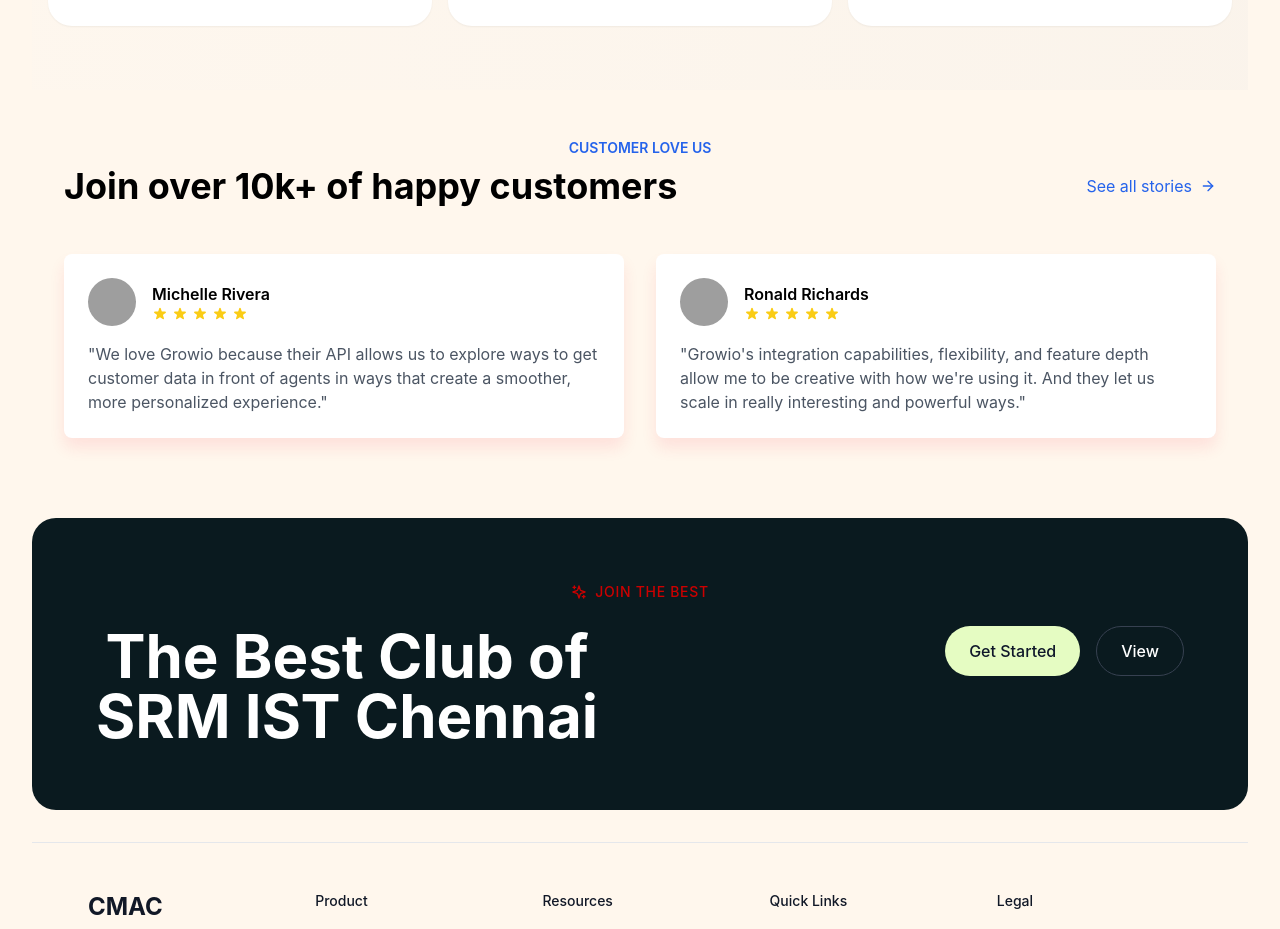
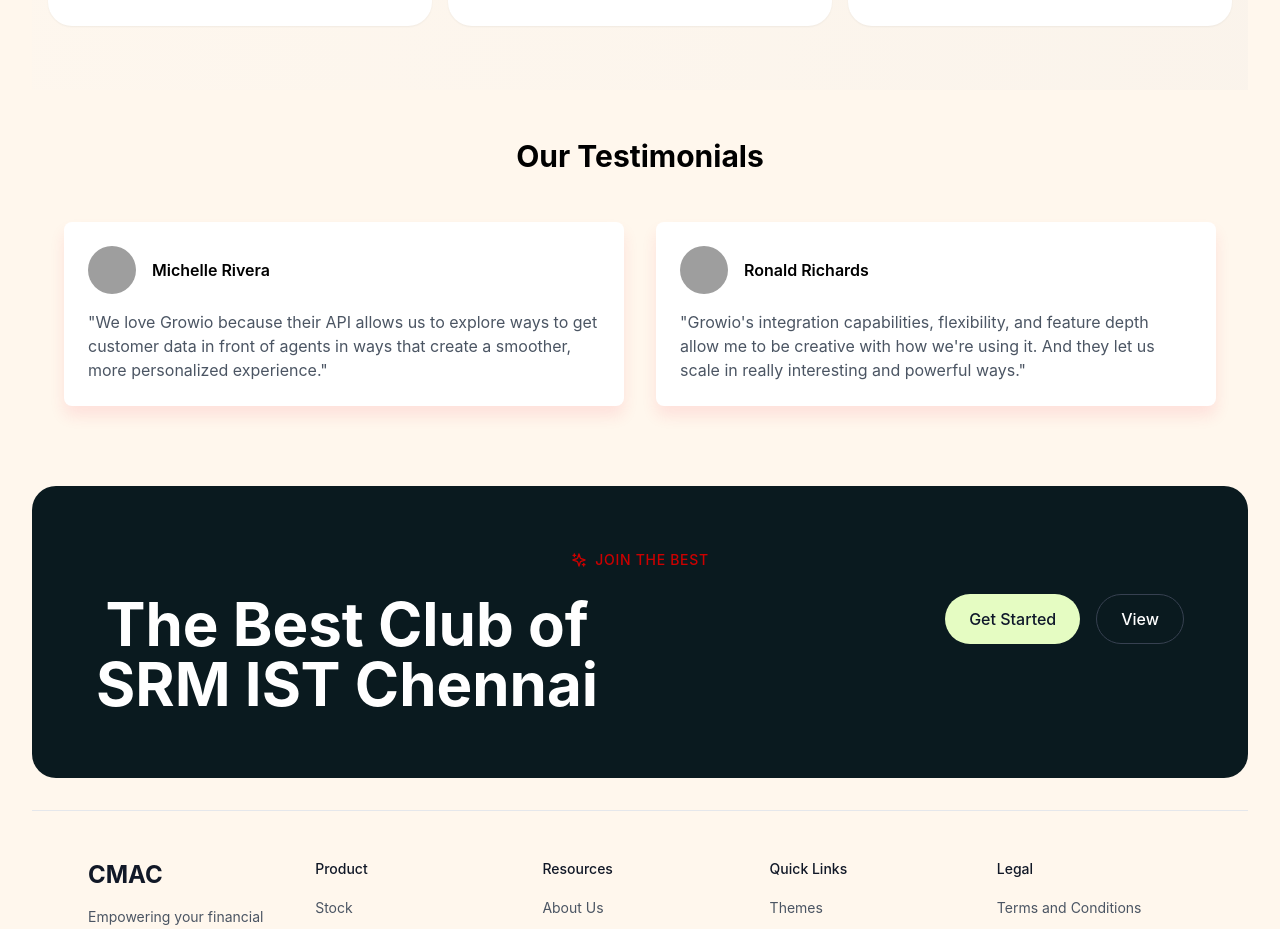
Before and after one commit to Sai-404/cmac-website, a React (Vite) app in the folder client/: page / in a window 1280 px wide. Shown: the part 2240-3169 px from the top of the page. Built offline with nearby package versions, Linux system fonts and the light colour scheme; grey boxes are pictures that could not be loaded.

Commit message:
Refactor Testimonials section: update header text and remove unused elements for improved clarity and design

```diff
--- a/client/src/Home/Components/Testimonials.jsx
+++ b/client/src/Home/Components/Testimonials.jsx
@@ -20,17 +20,8 @@ const TestimonialsSection = () => {
       {/* Header Section */}
       <div className="max-w-7xl mx-auto">
         <div className="text-center mb-12">
-          <h2 className="text-sm font-semibold text-blue-600 mb-2">
-            CUSTOMER LOVE US
-          </h2>
+          <h2 className="text-3xl font-bold">Our Testimonials</h2>
           <div className="flex flex-col md:flex-row items-center justify-between gap-4">
-            <h3 className="text-2xl md:text-3xl lg:text-4xl font-bold">
-              Join over 10k+ of happy customers
-            </h3>
-            <button className="flex items-center gap-2 text-blue-600 hover:text-blue-700">
-              See all stories
-              <ArrowRight className="w-4 h-4" />
-            </button>
           </div>
         </div>
 
@@ -49,18 +40,6 @@ const TestimonialsSection = () => {
                 />
                 <div>
                   <h4 className="font-semibold">{testimonial.name}</h4>
-                  <div className="flex gap-1">
-                    {[...Array(5)].map((_, i) => (
-                      <svg
-                        key={i}
-                        className="w-4 h-4 text-yellow-400"
-                        fill="currentColor"
-                        viewBox="0 0 20 20"
-                      >
-                        <path d="M9.049 2.927c.3-.921 1.603-.921 1.902 0l1.07 3.292a1 1 0 00.95.69h3.462c.969 0 1.371 1.24.588 1.81l-2.8 2.034a1 1 0 00-.364 1.118l1.07 3.292c.3.921-.755 1.688-1.54 1.118l-2.8-2.034a1 1 0 00-1.175 0l-2.8 2.034c-.784.57-1.838-.197-1.539-1.118l1.07-3.292a1 1 0 00-.364-1.118L2.98 8.72c-.783-.57-.38-1.81.588-1.81h3.461a1 1 0 00.951-.69l1.07-3.292z" />
-                      </svg>
-                    ))}
-                  </div>
                 </div>
               </div>
               <p className="text-gray-600">"{testimonial.text}"</p>
```
